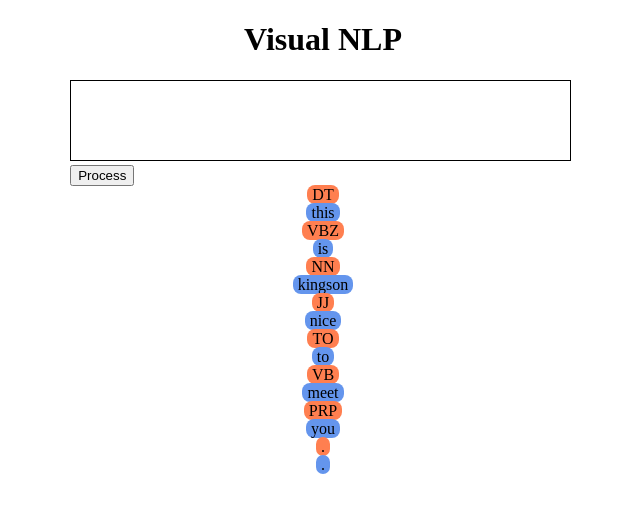
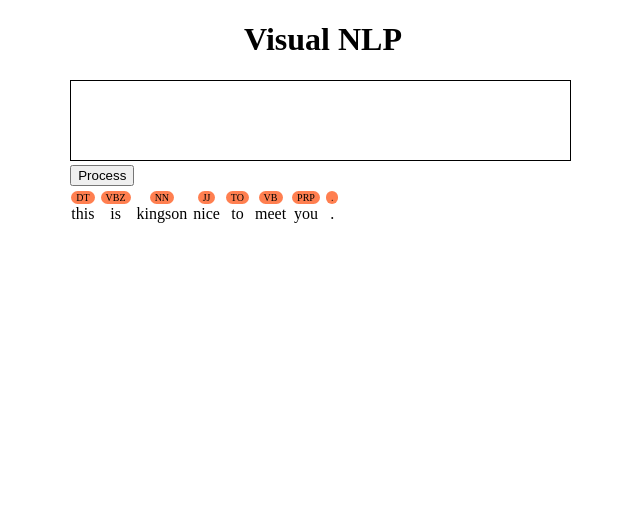
Before and after one commit to lkq/visual-nlp, an Angular app in the folder ui/: page / in a window 1280 px wide. Both pictures are taken after a click on the button "Process". Shown: the top 512 px of the page, without its empty margins (317-957 px from the left). Built offline with nearby package versions, Linux system fonts and the light colour scheme.

Commit message:
fix pos-sentence layout

```diff
--- a/ui/src/app/nlp-input/nlp-input.component.css
+++ b/ui/src/app/nlp-input/nlp-input.component.css
@@ -1,8 +1,3 @@
-
-.nlp-input {
-  margin-left: 30%;
-  margin-right: 30%;
-}
 
 .nlp-input-box {
   word-wrap: break-word;
--- a/ui/src/app/nlp-input/nlp-input.component.html
+++ b/ui/src/app/nlp-input/nlp-input.component.html
@@ -1,4 +1,4 @@
-<div class="nlp-input">
+<div>
   <textarea class="nlp-input-box" cols="60" rows="5" [(ngModel)]="content"></textarea>
   <div>
     <button (click)="onProcessButtonClicked()">Process</button>
--- a/ui/src/app/pos-sentence/pos-sentence.component.css
+++ b/ui/src/app/pos-sentence/pos-sentence.component.css
@@ -0,0 +1,3 @@
+.pos-token {
+  padding-right: 5px;
+}
--- a/ui/src/app/pos-sentence/pos-sentence.component.html
+++ b/ui/src/app/pos-sentence/pos-sentence.component.html
@@ -1,3 +1,5 @@
-<div>
-  <label *ngFor="let token of tokens"><app-pos-token [pos]='token'></app-pos-token></label>
-</div>
+<ng-container>
+  <td class="pos-token" *ngFor="let token of tokens">
+    <app-pos-token [pos]='token'></app-pos-token>
+  </td>
+</ng-container>
--- a/ui/src/app/pos-token/pos-token.component.css
+++ b/ui/src/app/pos-token/pos-token.component.css
@@ -8,11 +8,5 @@
   padding: 1px;
   padding-left: 5px;
   padding-right: 5px;
+  font-size: 10px;
 }
-.pos-text {
-  background-color: cornflowerblue;
-  border-radius: 8px;
-  padding: 1px;
-  padding-left: 5px;
-  padding-right: 5px;
-}
--- a/ui/src/app/pos-token/pos-token.component.html
+++ b/ui/src/app/pos-token/pos-token.component.html
@@ -1,6 +1,6 @@
 <div class="pos-token">
   <label class="pos-tag">{{pos && pos.tag}}</label>
   <div>
-    <label class="pos-text">{{pos && pos.token}}</label>
+    <label>{{pos && pos.token}}</label>
   </div>
 </div>
--- a/ui/src/app/visual-nlp/visual-nlp.component.css
+++ b/ui/src/app/visual-nlp/visual-nlp.component.css
@@ -0,0 +1,5 @@
+
+.visual-nlp {
+  margin-left: 30%;
+  margin-right: 30%;
+}
--- a/ui/src/app/visual-nlp/visual-nlp.component.html
+++ b/ui/src/app/visual-nlp/visual-nlp.component.html
@@ -1,4 +1,4 @@
-<div>
+<div class="visual-nlp">
   <app-nlp-input
   [content]="nlpInputText"
   (submit)="onSubmitTextToProcess($event)"></app-nlp-input>
```
